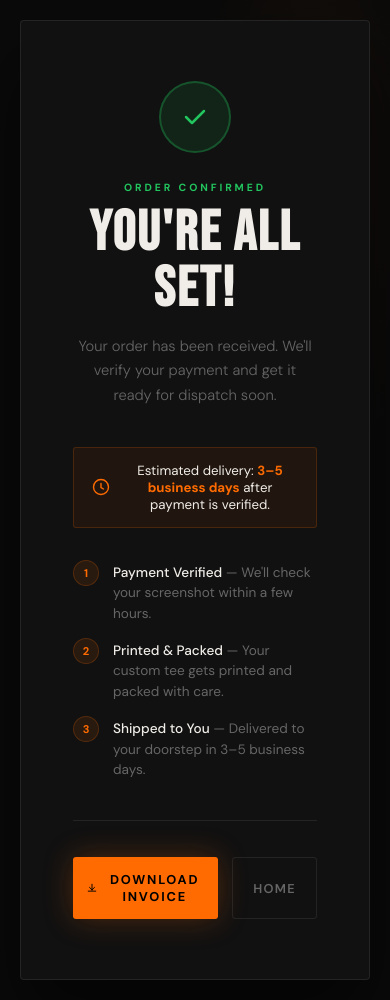
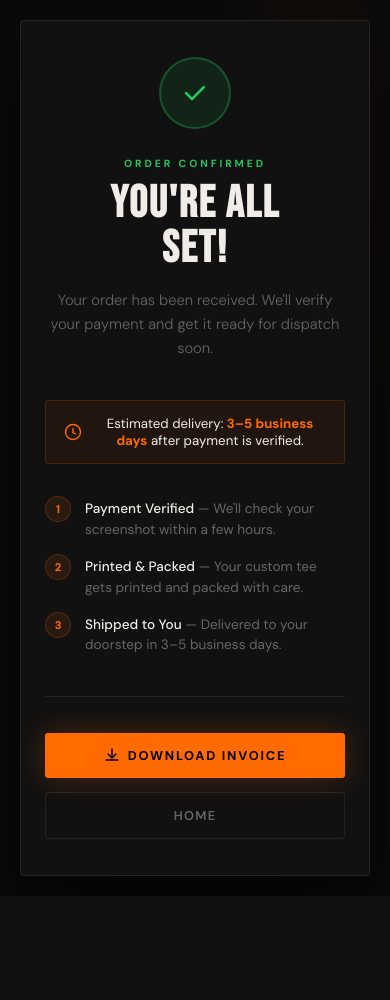
Before and after one commit to raghu2112/E-commerce, a Flask app: template templates/success.html in a window 390 px wide. After the commit the page ends 896 px from the top, so only its background shows below. Run offline with Flask 3, Linux system fonts and the light colour scheme; the template is opened without the code that fills it, so the values that code supplies are empty; some libraries are stand-ins or nearby versions.

Commit message:
Update success.html

```diff
--- a/templates/success.html
+++ b/templates/success.html
@@ -8,7 +8,7 @@
 <style>
   :root { --orange:#FF6B00; --dark:#0A0A0A; --card:#111; --text:#F0EDE8; --muted:#666; --border:rgba(255,255,255,0.08); --green:#22c55e; }
   *,*::before,*::after{box-sizing:border-box;margin:0;padding:0;}
-  body { font-family:'DM Sans',sans-serif; background:var(--dark); color:var(--text); min-height:100vh; display:flex; align-items:center; justify-content:center; padding:20px; overflow:hidden; }
+  body { font-family:'DM Sans',sans-serif; background:var(--dark); color:var(--text); min-height:100vh; display:flex; align-items:center; justify-content:center; padding:20px; overflow-y:auto; }
   /* BG confetti-like dots */
   .bg {
     position:fixed; inset:0;
@@ -52,6 +52,12 @@
   .btn-primary:hover { background:#ff7d1a; transform:translateY(-2px); box-shadow:0 4px 40px rgba(255,107,0,0.4); }
   .btn-secondary { padding:14px 20px; border:1px solid var(--border); color:var(--muted); text-decoration:none; font-size:0.8rem; font-weight:600; letter-spacing:0.1em; text-transform:uppercase; border-radius:3px; transition:all 0.25s; display:flex; align-items:center; justify-content:center; }
   .btn-secondary:hover { border-color:var(--orange); color:var(--orange); }
+  @media(max-width:480px) {
+    .card { padding:36px 24px; }
+    h1 { font-size:2.8rem; }
+    .btn-row { flex-direction:column; }
+    .btn-primary, .btn-secondary { width:100%; }
+  }
 </style>
 </head>
 <body>
@@ -95,7 +101,7 @@
   <hr class="divider">
 
   <div class="btn-row">
-    <a class="btn-primary" href="/static/invoices/{{invoice}}" download>
+    <a class="btn-primary" href="/invoice/{{ order_id }}">
       <svg width="16" height="16" viewBox="0 0 16 16" fill="none"><path d="M8 2v9M8 11L4 7M8 11L12 7" stroke="currentColor" stroke-width="1.5" stroke-linecap="round" stroke-linejoin="round"/><path d="M2 13h12" stroke="currentColor" stroke-width="1.5" stroke-linecap="round"/></svg>
       Download Invoice
     </a>
```
